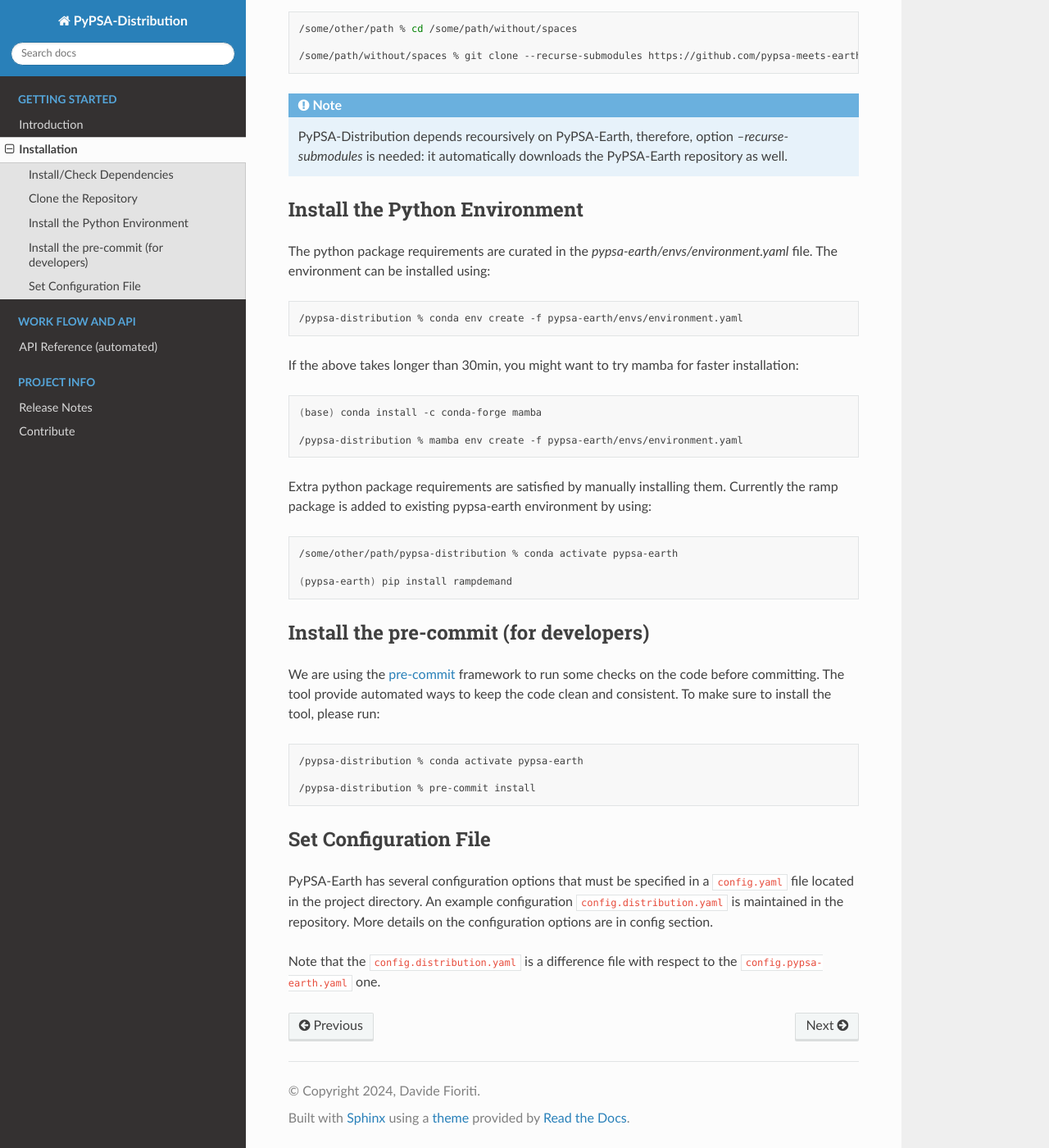
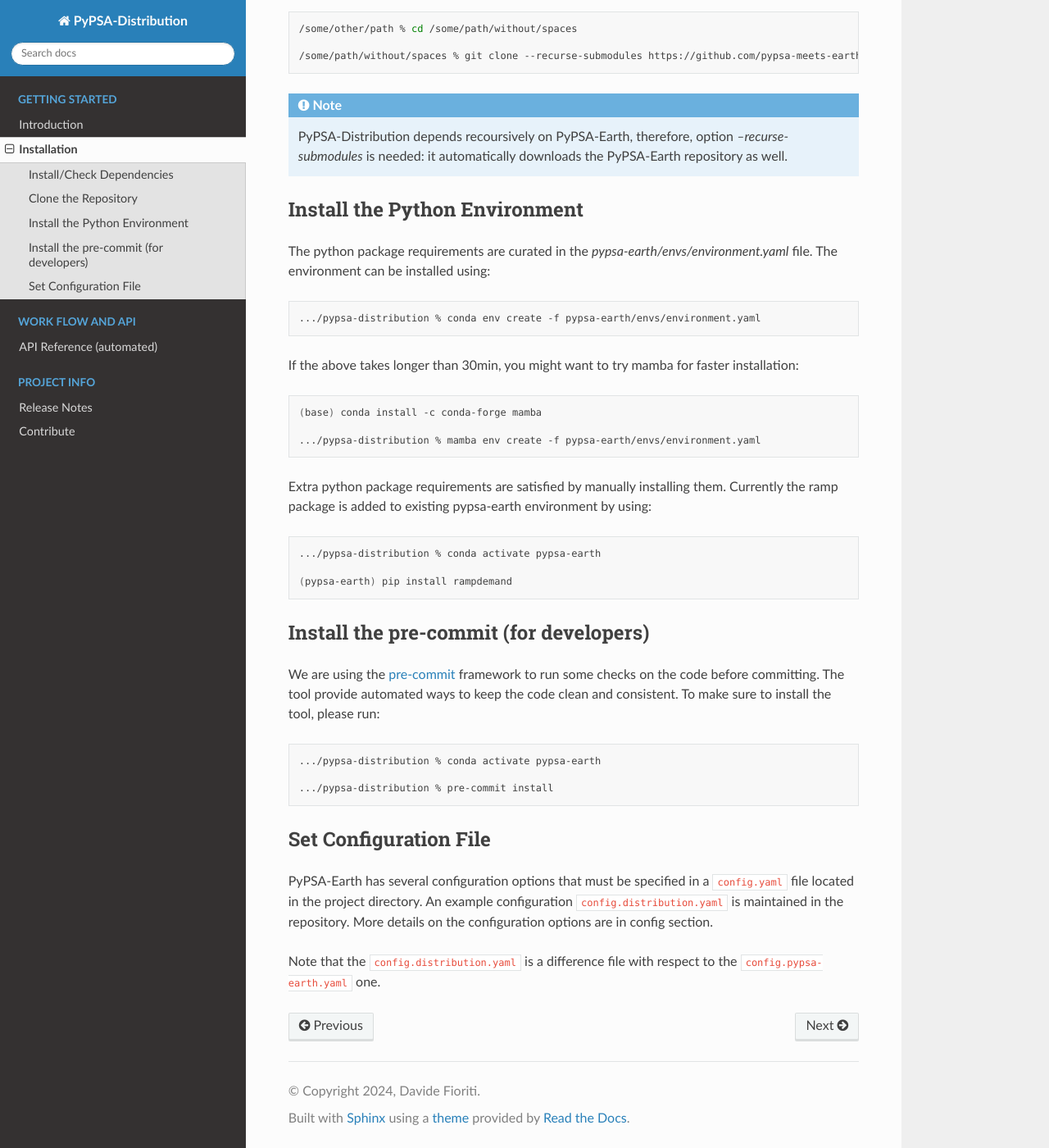
Before and after one commit to pypsa-meets-earth/pypsa-distribution, a Sphinx documentation site: the page built from doc/installation.rst, in a window 1280 px wide and 1400 px high, scrolled down 725 px. Shown: the whole window at 82% size. Built offline with Sphinx 7.4.7 and the Read the Docs theme 2.0.0, drawn with Linux system fonts in a browser that asks for light colours.

Commit message:
added syntax correction of installation.rst file for bash code display

```diff
--- a/doc/installation.rst
+++ b/doc/installation.rst
@@ -52,7 +52,7 @@
 
 .. code:: bash
 
-    /pypsa-distribution % conda env create -f pypsa-earth/envs/environment.yaml
+    .../pypsa-distribution % conda env create -f pypsa-earth/envs/environment.yaml
 
 If the above takes longer than 30min, you might want to try mamba for faster installation:
 
@@ -60,13 +60,13 @@
 
     (base) conda install -c conda-forge mamba
 
-    /pypsa-distribution % mamba env create -f pypsa-earth/envs/environment.yaml
+    .../pypsa-distribution % mamba env create -f pypsa-earth/envs/environment.yaml
 
 Extra python package requirements are satisfied by manually installing them. Currently the ramp package is added to existing pypsa-earth environment by using:
 
 .. code:: bash
 
-    /some/other/path/pypsa-distribution % conda activate pypsa-earth
+    .../pypsa-distribution % conda activate pypsa-earth
 
     (pypsa-earth) pip install rampdemand
 
@@ -80,9 +80,9 @@
 
 .. code:: bash
 
-    /pypsa-distribution % conda activate pypsa-earth
+    .../pypsa-distribution % conda activate pypsa-earth
 
-    /pypsa-distribution % pre-commit install
+    .../pypsa-distribution % pre-commit install
 
 
 Set Configuration File
```
